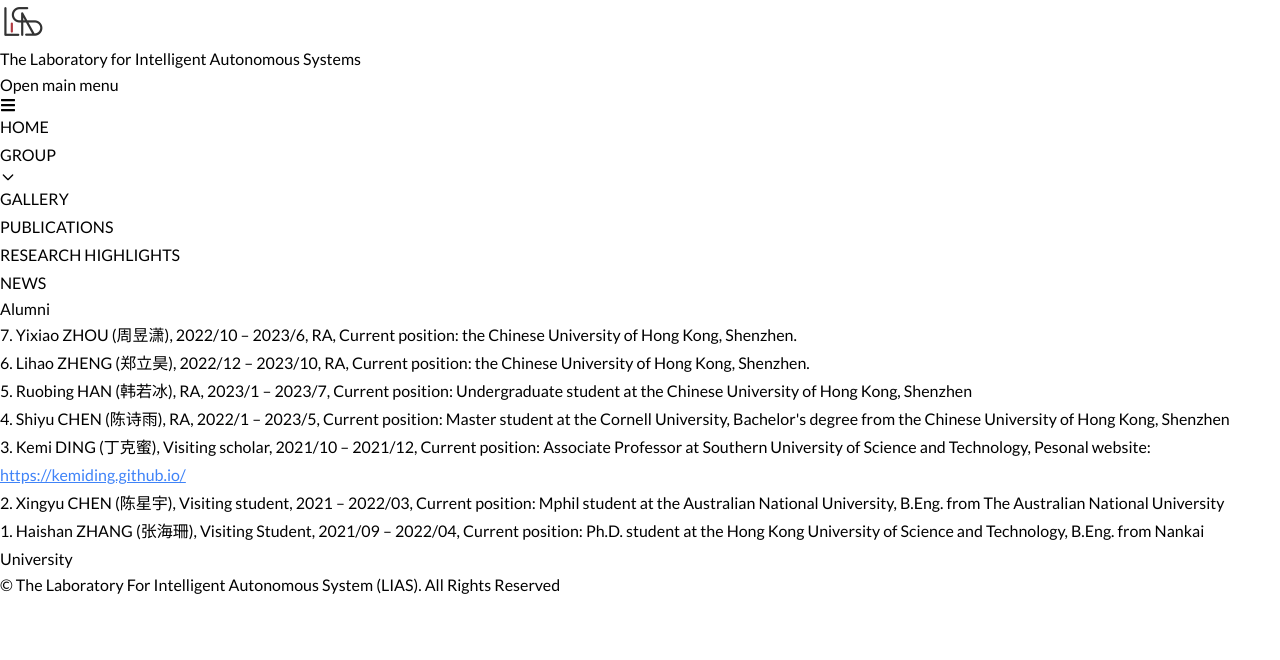
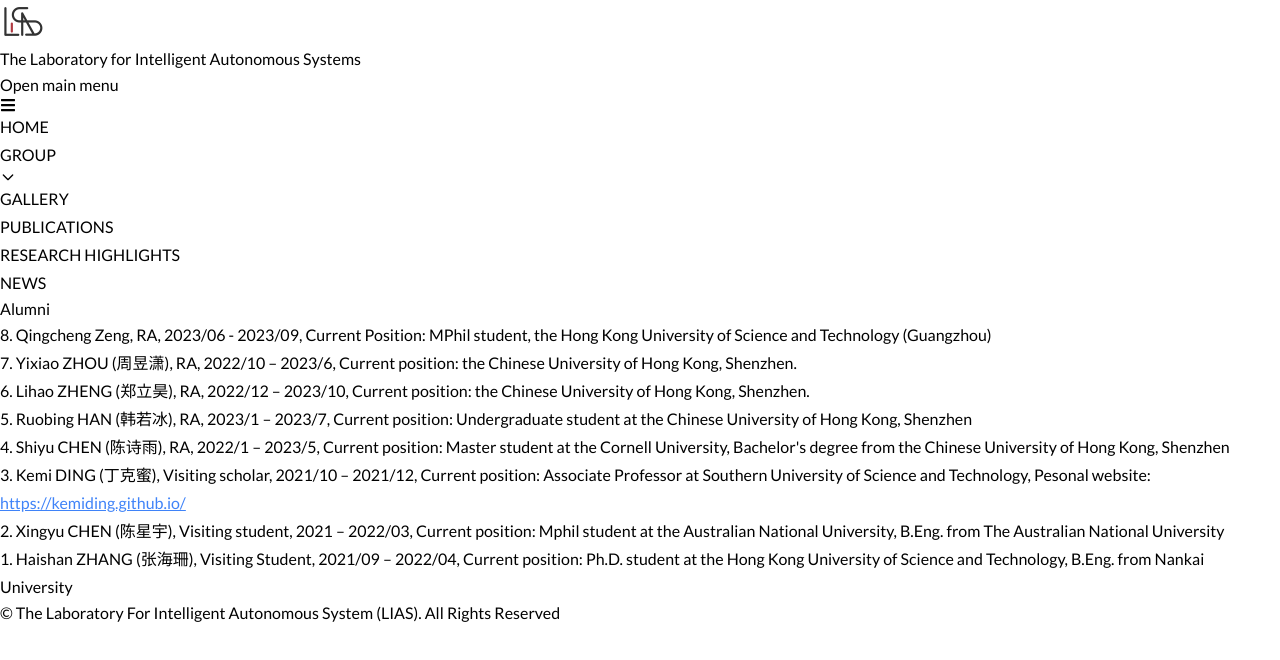
Before and after one commit to LIAS-CUHKSZ/lias-cuhksz.github.io, a Next.js app: page /group/alumni in a window 1280 px wide. Shown: the top 660 px of the page. Built offline with nearby package versions, Linux system fonts and the light colour scheme.

Commit message:
feat: update alumni

```diff
--- a/app/group/alumni/page.tsx
+++ b/app/group/alumni/page.tsx
@@ -10,11 +10,15 @@ function Page(): JSX.Element {
       <h2 className="mb-4 text-2xl font-semibold">Alumni</h2>
       <div>
         <p>
-          7. Yixiao ZHOU (周昱潇), 2022/10 – 2023/6, RA, Current position: the
+          8. Qingcheng Zeng, RA, 2023/06 - 2023/09, Current Position: MPhil
+          student, the Hong Kong University of Science and Technology (Guangzhou)
+        </p>
+        <p>
+          7. Yixiao ZHOU (周昱潇), RA, 2022/10 – 2023/6, Current position: the
           Chinese University of Hong Kong, Shenzhen.
         </p>
         <p>
-          6. Lihao ZHENG (郑立昊), 2022/12 – 2023/10, RA, Current position: the
+          6. Lihao ZHENG (郑立昊), RA, 2022/12 – 2023/10, Current position: the
           Chinese University of Hong Kong, Shenzhen.
         </p>
         <p>
```
